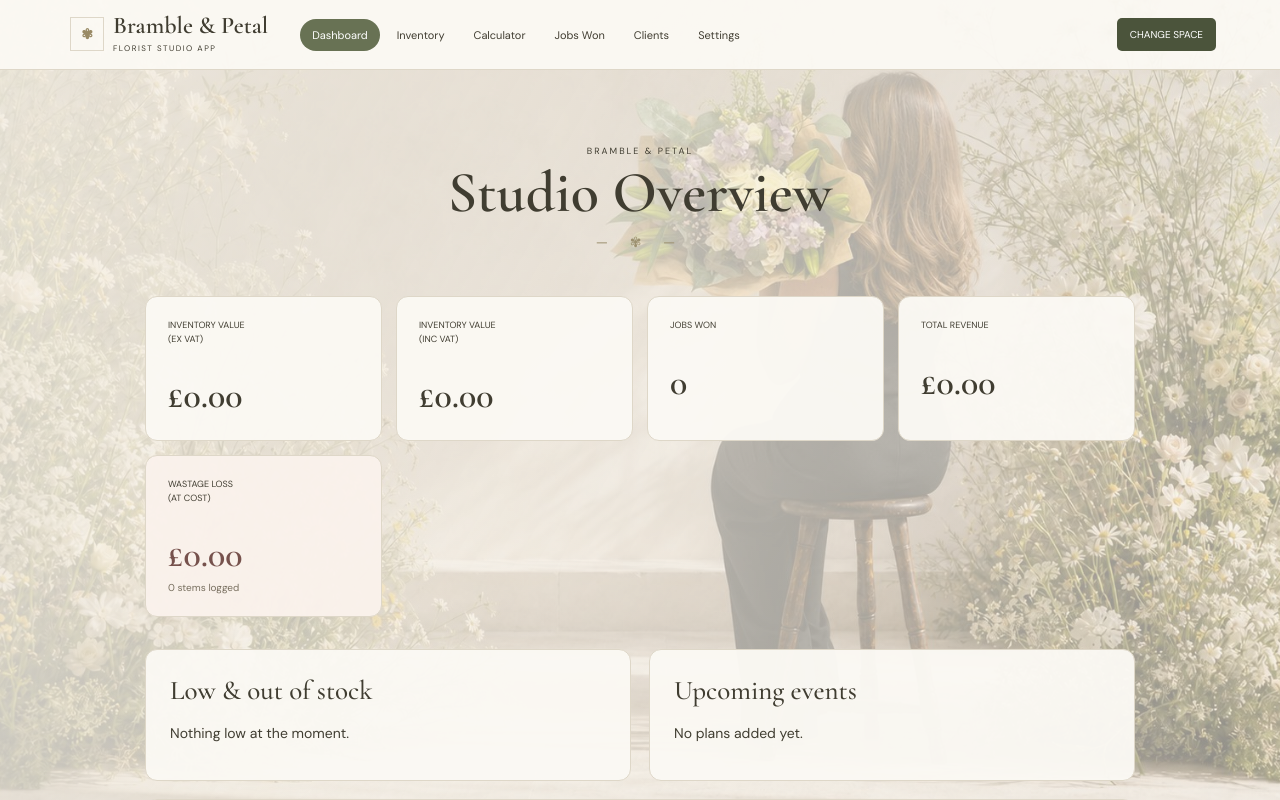
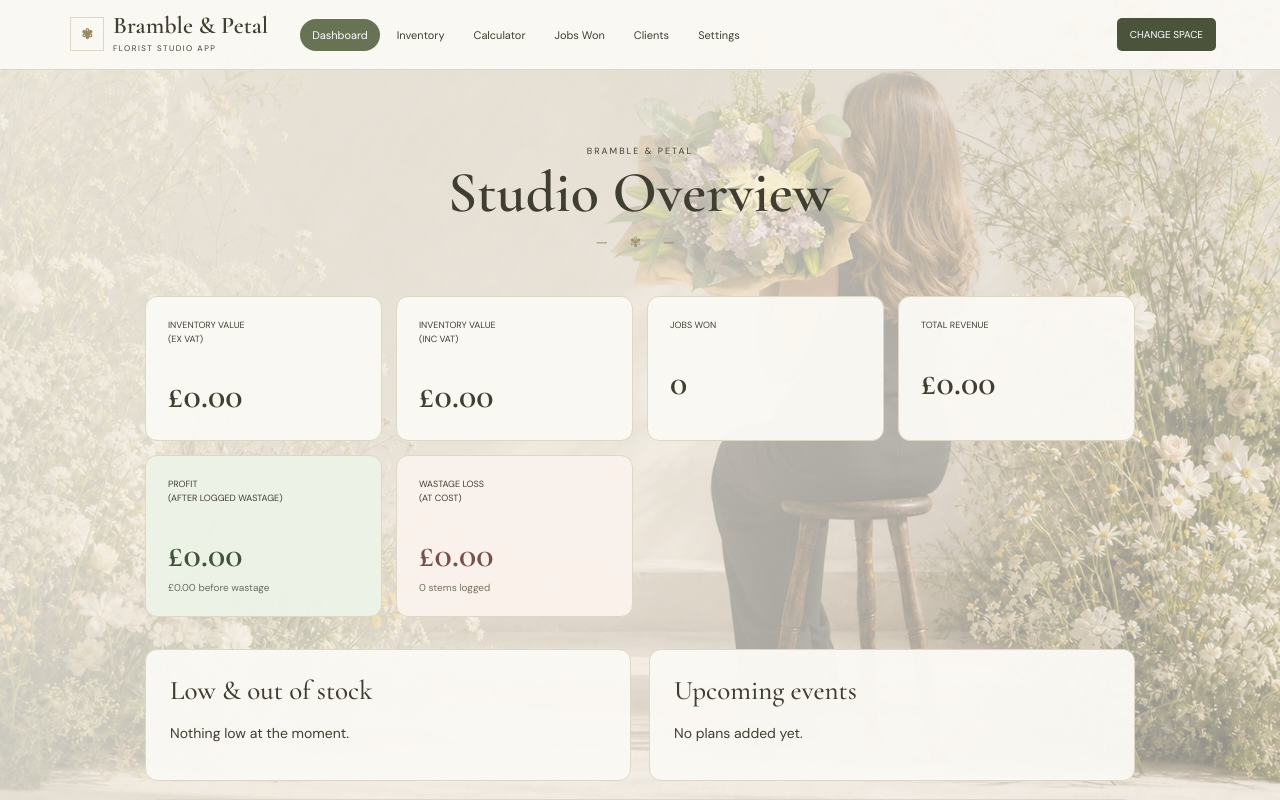
Before and after one commit to PlaygroundSaaS/B-P, a Next.js app: page /studio in a window 1280 px wide. Both pictures are taken after a click on the button 411 px from the left and 396 px from the top of the page. Shown: the top 800 px of the page. Built offline with nearby package versions, Linux system fonts and the light colour scheme.

Commit message:
Show profit after wastage on business dashboard

```diff
--- /dev/null
+++ b/app/business-metrics.css
@@ -0,0 +1 @@
+.profit-metric{background:rgba(237,243,231,.97)!important}.profit-metric>b{color:#405338}.profit-metric span{display:block;margin-top:5px;color:#65705e;font-size:10px}
--- a/app/studio/studio-client.tsx
+++ b/app/studio/studio-client.tsx
@@ -97,6 +97,8 @@ export default function StudioClient() {
   const stockValue = data.inventory.reduce((sum, item) => sum + item.stemsRemaining * item.costPerStem, 0);
   const wastageLoss = data.wastage.reduce((sum, item) => sum + item.quantity * item.unitCost, 0);
   const wastageStems = data.wastage.reduce((sum, item) => sum + item.quantity, 0);
+  const jobProfit = data.jobs.reduce((sum, job) => sum + job.totals.profit, 0);
+  const businessProfit = jobProfit - wastageLoss;
 
   const addInventory = (event: FormEvent<HTMLFormElement>) => {
     event.preventDefault(); const form = new FormData(event.currentTarget);
@@ -297,6 +299,7 @@ export default function StudioClient() {
           <article><small>INVENTORY VALUE<br />(INC VAT)</small><b>{money(stockValue * 1.2)}</b></article>
           <article><small>JOBS WON</small><b>{data.jobs.length}</b></article>
           <article><small>TOTAL REVENUE</small><b>{money(data.jobs.reduce((sum, job) => sum + job.totals.grossTotal, 0))}</b></article>
+          <article className="profit-metric"><small>PROFIT<br />(AFTER LOGGED WASTAGE)</small><b>{money(businessProfit)}</b><span>{money(jobProfit)} before wastage</span></article>
           <article className="loss-metric"><small>WASTAGE LOSS<br />(AT COST)</small><b>{money(wastageLoss)}</b><span>{wastageStems} stem{wastageStems === 1 ? '' : 's'} logged</span></article>
         </div>
         <div className="dashboard-grid">
```
Also changed, not shown: app/globals.css.
